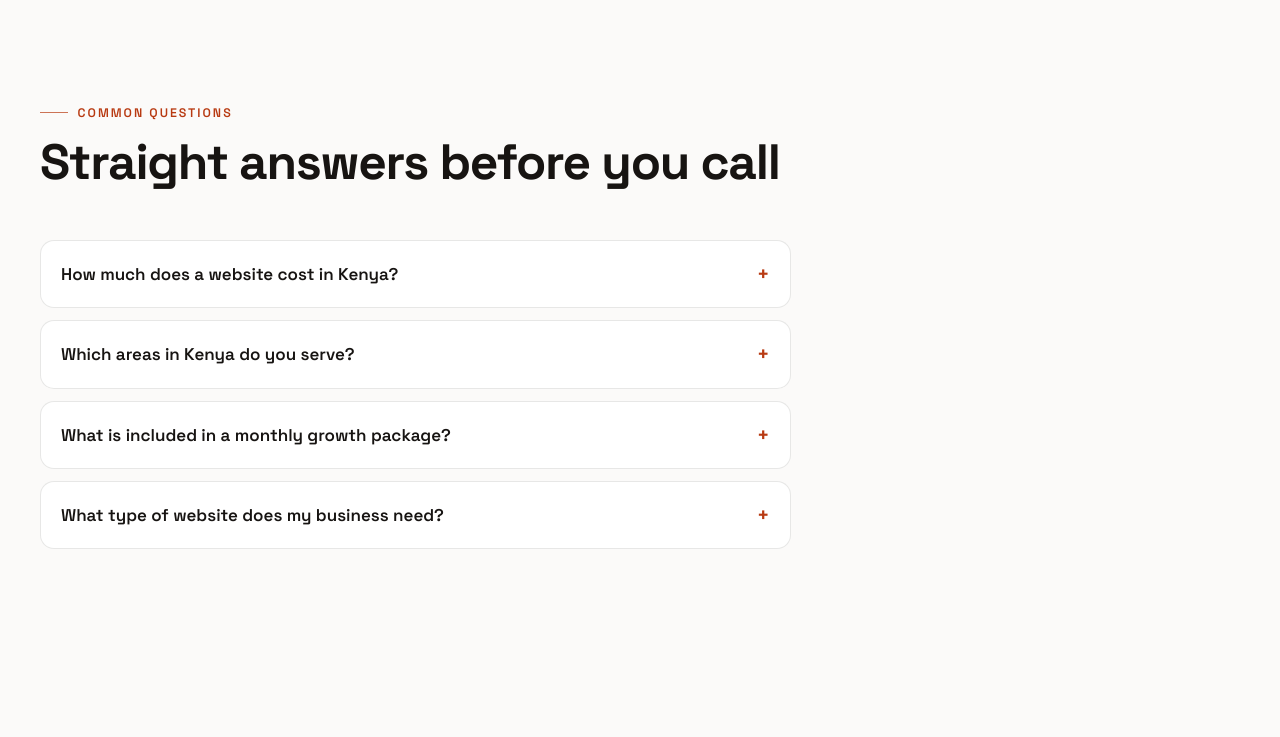
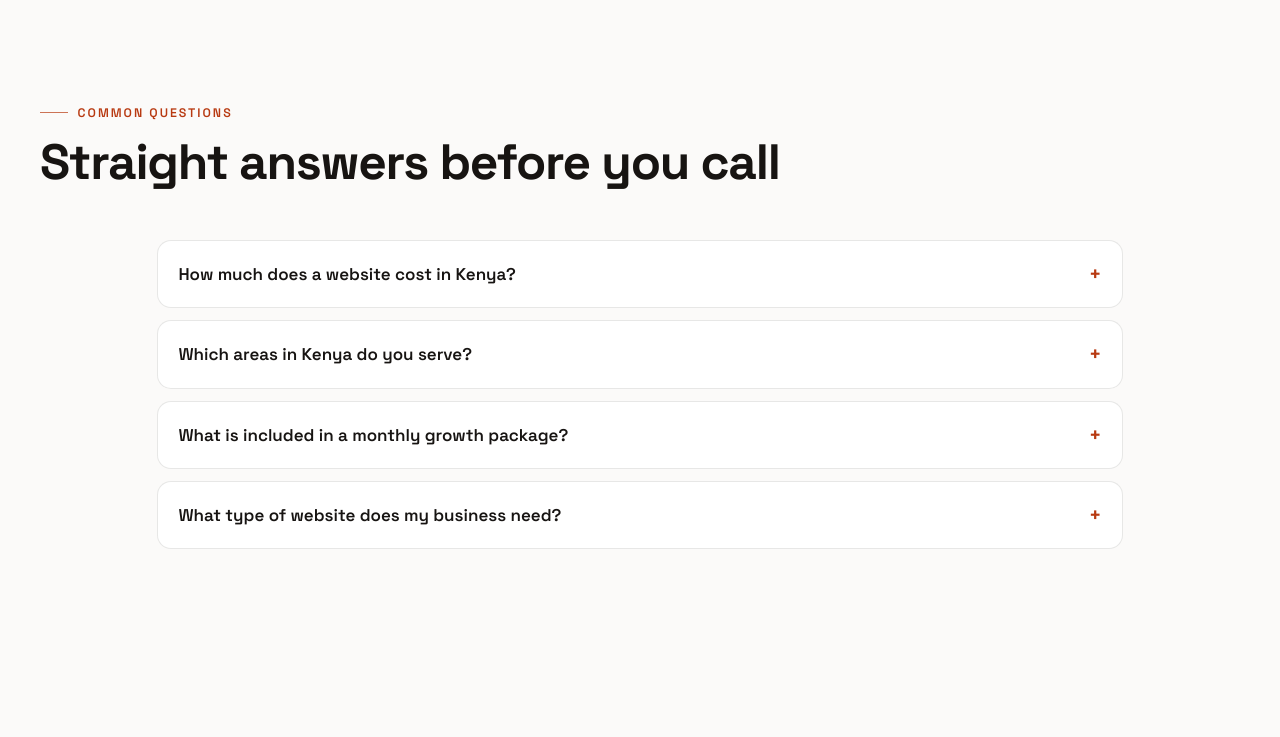
Before and after one commit to evans-30777/vee, a Django app: page / in a window 1280 px wide. Shown: the part 5710-6447 px from the top of the page. Run offline with Django 5.2, Linux system fonts and the light colour scheme; data that the repository does not hold is empty; some libraries are stand-ins or nearby versions.

Commit message:
fix: make FAQs wider and fix page-head__grid empty columns

```diff
--- a/static/css/main.css
+++ b/static/css/main.css
@@ -2280,7 +2280,7 @@ html:not(.js) .hero__caption { opacity: 1; visibility: visible; transform: none;
 a.tag:hover { border-color: var(--border-brand); color: var(--brand-ink); }
 
 /* FAQ */
-.faq { display: grid; gap: 0.75rem; max-width: 70ch; }
+.faq { display: grid; gap: 0.75rem; max-width: 90ch; margin-inline: auto; }
 
 .faq__item {
     border: 1px solid var(--border);
@@ -2396,6 +2396,7 @@ a.tag:hover { border-color: var(--border-brand); color: var(--brand-ink); }
 
 @media (min-width: 900px) {
     .page-head__grid { grid-template-columns: minmax(0, 1.25fr) minmax(0, 1fr); }
+    .page-head__grid > :only-child { grid-column: 1 / -1; }
 }
 
 .page-head__aside {
```
